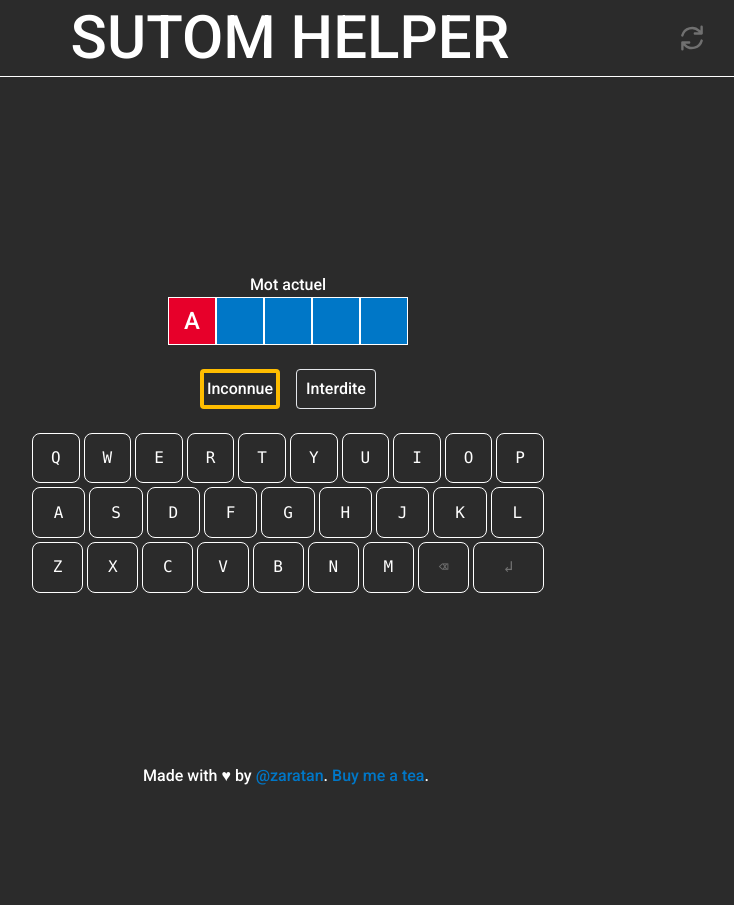
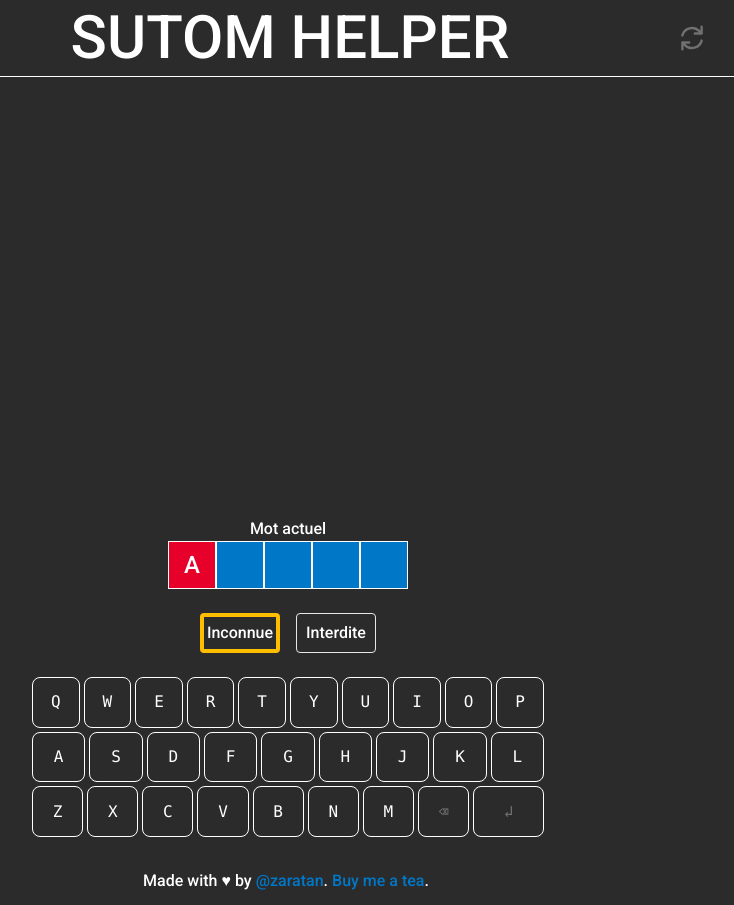
Before and after one commit to zaratan/sutom-helper, a Next.js app: page /A/5 in a window 1280 px wide. Shown: the whole page, without its empty margins (352-1086 px from the left). Before the commit the page ends 800 px from the top, so only its background shows below. Built offline with nearby package versions, Linux system fonts and the light colour scheme.

Commit message:
Better UI #2

```diff
--- a/components/Possibilities.tsx
+++ b/components/Possibilities.tsx
@@ -30,7 +30,7 @@ const Possibilities = ({
   }
 
   return (
-    <ul className="max-h-96 my-4 flex flex-col flex-wrap overflow-y-scroll w-full gap-x-4">
+    <ul className="h-96 my-4 flex justify-center items-center flex-col flex-wrap overflow-y-scroll w-full gap-x-4">
       {data.words.map((possibility, i) => (
         <li key={`${possibility}-${i}`}>{possibility}</li>
       ))}
```
